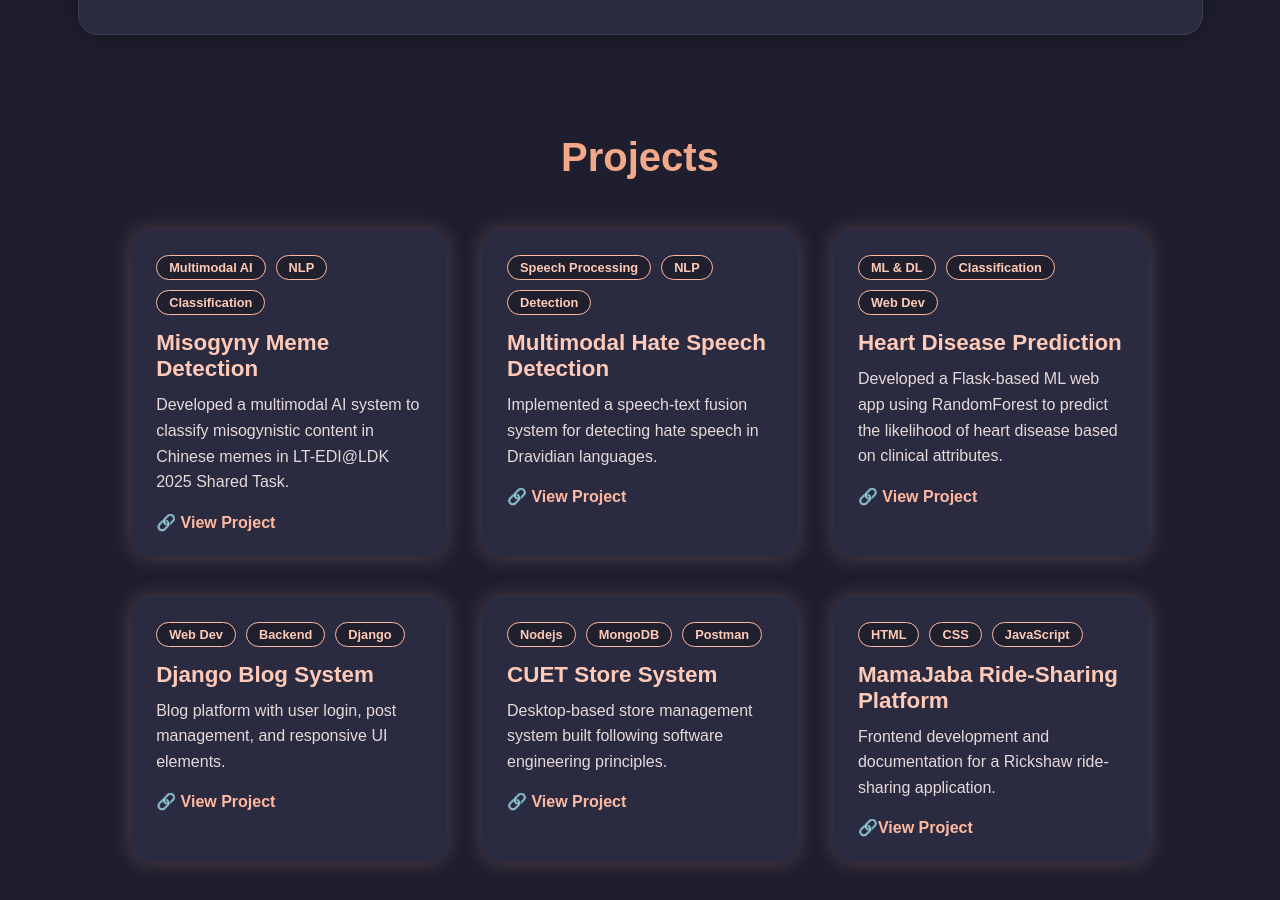
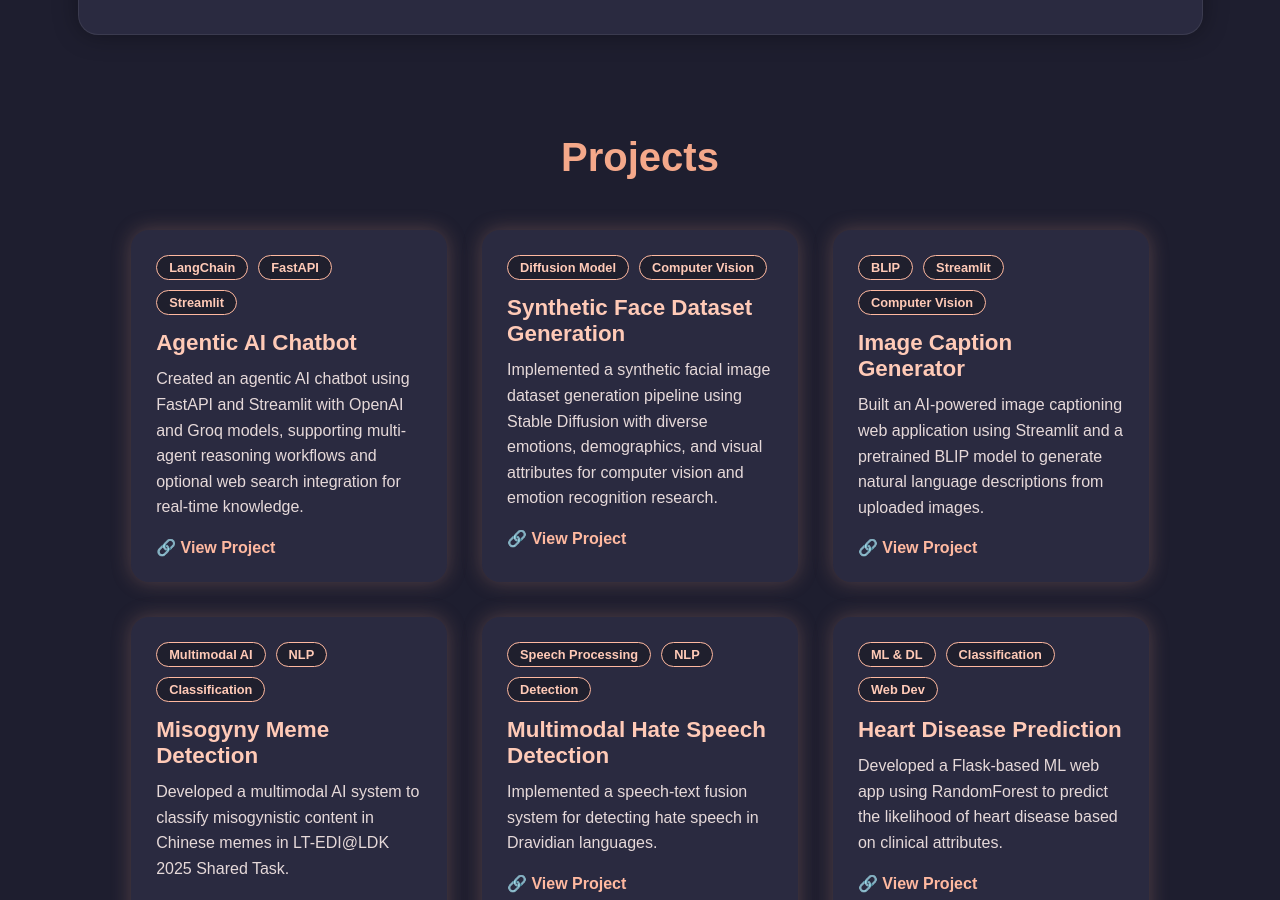
Before and after one commit to SHITICHY21/SHITICHY21.github.io, a Jekyll site: the page built from index.md, in a window 1280 px wide and 900 px high, scrolled down 4728 px. Built offline with Jekyll 4.4.1, drawn with Linux system fonts in a browser that asks for light colours; our own code applies the rules of GitHub Pages for plain Markdown files.

Commit message:
Update default.html

```diff
--- a/_layouts/default.html
+++ b/_layouts/default.html
@@ -1487,6 +1487,72 @@ header nav a.active{
 
   <div class="projects-row">
 
+     <div class="project-card">
+
+      <div class="tech-tags">
+        <span class="tag">LangChain</span>
+        <span class="tag">FastAPI</span>
+        <span class="tag">Streamlit</span>
+      </div>
+
+      <h3 class="project-title">Agentic AI Chatbot</h3>
+
+      <p class="project-desc">
+        Created an agentic AI chatbot using FastAPI and Streamlit with OpenAI and Groq models, supporting multi-agent
+        reasoning workflows and optional web search integration for real-time knowledge.
+      </p>
+
+      <a class="project-link"
+        href="https://github.com/SHITICHY21/Agentic-AI-Chatbot"
+        target="_blank"
+        rel="noopener noreferrer">🔗 View Project</a>
+    </div>
+
+    <!-- PROJECT: Synthetic Face Dataset Generation -->
+    <div class="project-card">
+
+      <div class="tech-tags">
+        <span class="tag">Diffusion Model</span>
+        <span class="tag">Computer Vision</span>
+        <!-- <span class="tag">Python</span> -->
+      </div>
+
+      <h3 class="project-title">Synthetic Face Dataset Generation</h3>
+
+      <p class="project-desc">
+        Implemented a synthetic facial image dataset generation pipeline using Stable Diffusion with diverse emotions,
+        demographics, and visual attributes for computer vision and emotion recognition research.
+      </p>
+
+      <a class="project-link"
+        href="https://github.com/SHITICHY21/Image-Generation-with-Stable-Diffusion-model"
+        target="_blank"
+        rel="noopener noreferrer">🔗 View Project</a>
+    </div>
+
+    <!-- PROJECT: Image Caption Generator -->
+    <div class="project-card">
+
+      <div class="tech-tags">
+        <span class="tag">BLIP</span>
+        <span class="tag">Streamlit</span>
+        <span class="tag">Computer Vision</span>
+      </div>
+
+      <h3 class="project-title">Image Caption Generator</h3>
+
+      <p class="project-desc">
+        Built an AI-powered image captioning web application using Streamlit and a pretrained BLIP model to generate
+        natural language descriptions from uploaded images.
+      </p>
+
+      <a class="project-link"
+        href="https://github.com/SHITICHY21/Image-Captioning"
+        target="_blank"
+        rel="noopener noreferrer">🔗 View Project</a>
+    </div>
+
+
     <!-- 1 — Misogyny Meme Detection -->
     <div class="project-card">
 
```
